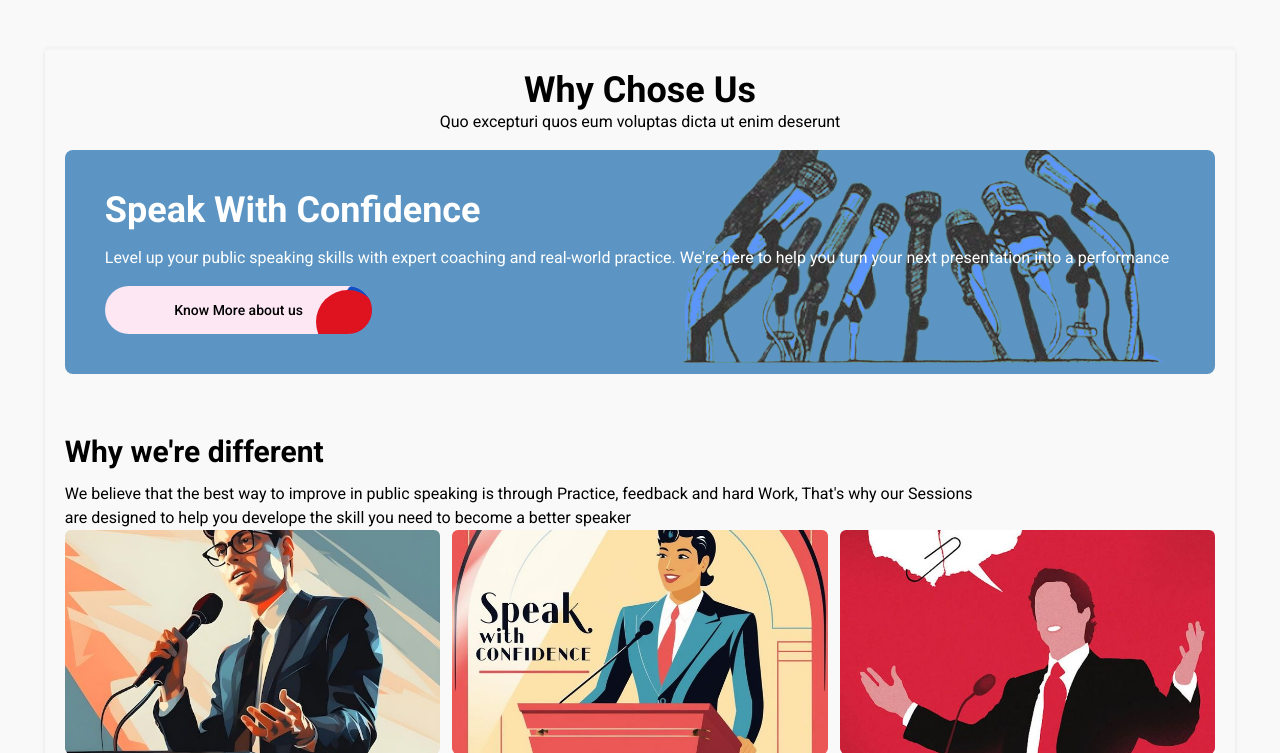
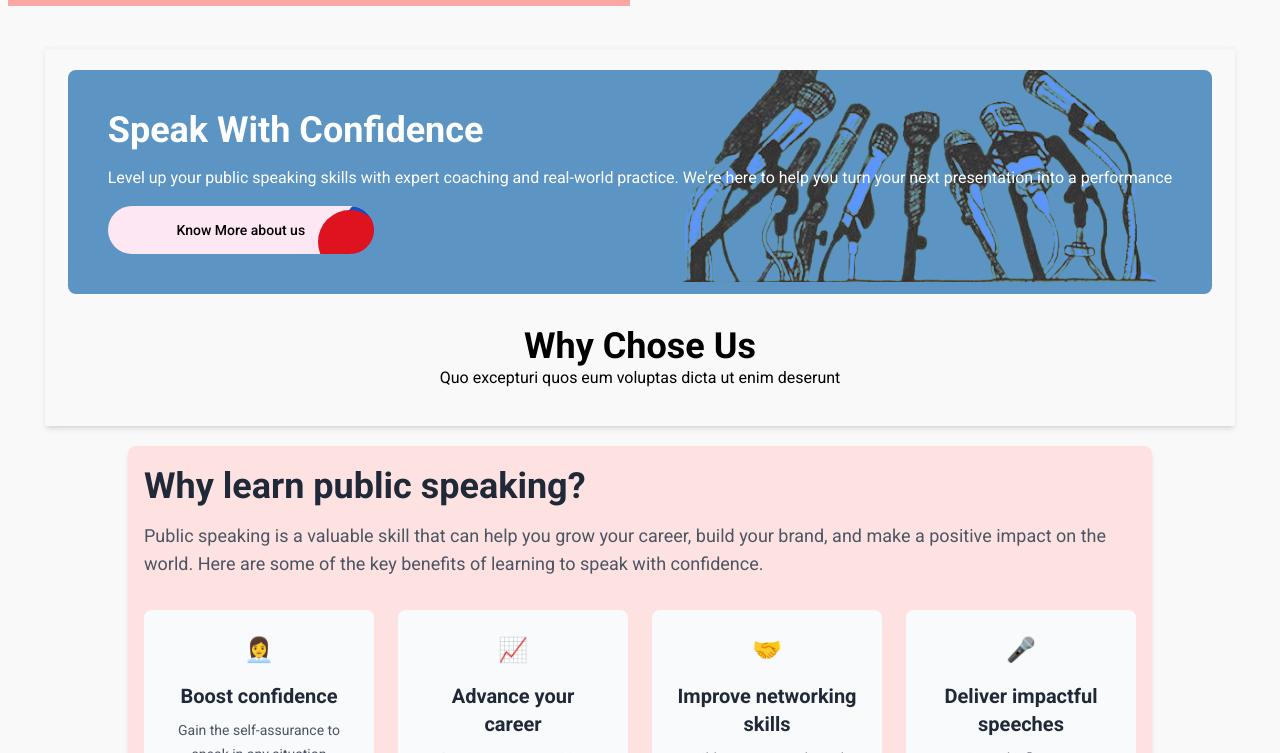
Before and after one commit to enoughio/P1-BST, a Next.js app in the folder frontend/: page / in a window 1280 px wide. Shown: the part 717-1470 px from the top of the page. Built offline with nearby package versions, Linux system fonts and the light colour scheme.

Commit message:
changed why chose us section layout

```diff
--- a/frontend/components/WhyChoseUs.jsx
+++ b/frontend/components/WhyChoseUs.jsx
@@ -73,11 +73,6 @@ export function WhyChooseUs() {
     <section className=" flex flex-col w-[98%] md:w-[93%] mx-auto shadow-md my-5 border-t-4 border-gray-100">
       <div className="p-5">
         <div className="flex flex-col items-center justify-center w-full mb-4">
-          <div className="w-full flex flex-col items-center justify-start">
-            <h1 className="text-4xl font-bold">Why Chose Us</h1>
-            <p>Quo excepturi quos eum voluptas dicta ut enim deserunt</p>
-          </div>
-        </div>
 
           <div
             className="  rounded-lg  p-10 text-white flex flex-col items-start justify-start gap-5 "
@@ -112,9 +107,18 @@ export function WhyChooseUs() {
               </div>
             </Button>
           </div>
+
+
+          <div className="w-full flex flex-col items-center justify-start mt-8">
+            <h1 className="text-4xl font-bold">Why Chose Us</h1>
+            <p>Quo excepturi quos eum voluptas dicta ut enim deserunt</p>
+          </div>
         </div>
 
-      <WhyWedifferent />
+
+      </div>
+
+      {/* <WhyWedifferent /> */}
     </section>
   );
 }
--- a/frontend/components/ui/Hero.jsx
+++ b/frontend/components/ui/Hero.jsx
@@ -12,7 +12,7 @@ export default function Hero() {
       <section className="relative overflow-hidden bg-background md:py-5 px-2">
         <div className="container relative mx-auto">
           <div className="grid gap-3 sm:gap-5 lg:grid-cols-2 ">
-            <div className="left_container flex flex-col justify-start ">
+            <div className="left_container flex flex-col justify-streched  bg-red-300">
               <div className=" left text flex flex-col justify-center items-end">
                 <div className="relative text-right pr-3 md:py-2 flex gap-1">
                   <h1 className="text-4xl font-bold tracking-tighter text-wrap sm:text-6xl xl:text-[3rem] md:mt-3">
```
Lines whose indentation alone changed are shown as unchanged.
